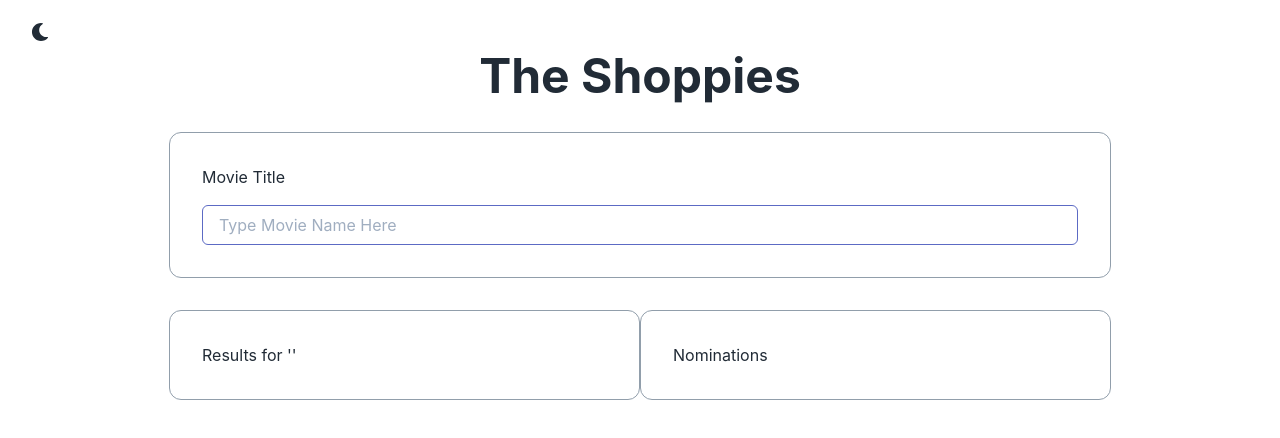
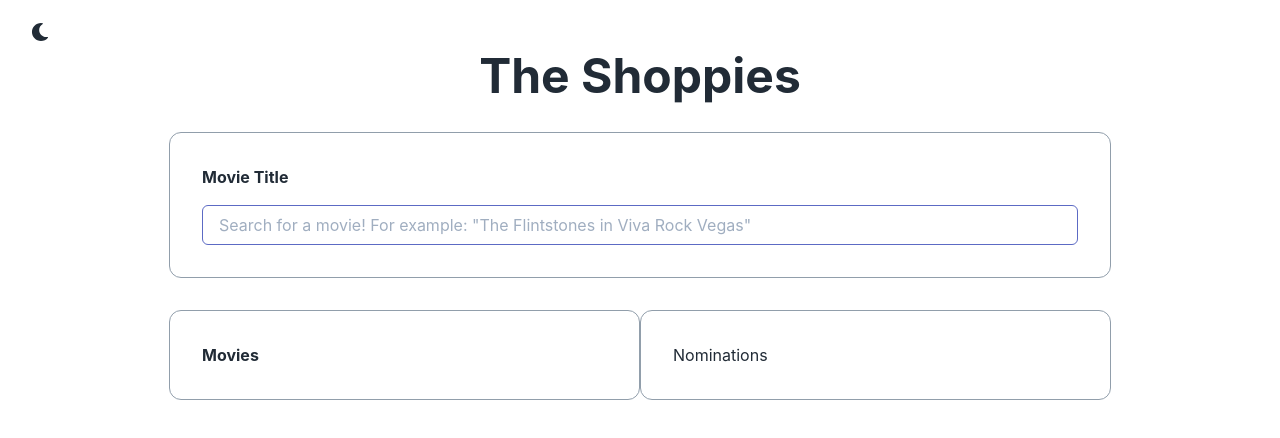
Before and after one commit to waterworth/the-shoppies, a React (Create React App) app: page / in a window 1280 px wide. Shown: the top 438 px of the page. Built offline with nearby package versions, Linux system fonts and the light colour scheme.

Commit message:
✨ Search movie by title added. Movie data presented in list

```diff
--- a/src/App.tsx
+++ b/src/App.tsx
@@ -1,23 +1,46 @@
-import * as React from 'react';
-import {
-  ChakraProvider,
-  Box,
-  Flex,
-  VStack,
-  Grid,
-  Heading,
-} from '@chakra-ui/react';
-import { theme } from './theme/theme';
+import { Box, ChakraProvider, Flex, Heading, VStack } from '@chakra-ui/react';
+import React, { ChangeEvent, useState } from 'react';
+import { QueryClient, QueryClientProvider, useQuery } from 'react-query';
 import { ReactQueryDevtools } from 'react-query/devtools';
 import { ColorModeSwitcher } from './components/ColorModeSwitcher/ColorModeSwitcher';
-import { QueryClient, QueryClientProvider } from 'react-query';
+import { Nominations } from './components/Nominations/Nominations';
+import { Results } from './components/Results/Results';
 import { Search } from './components/Search/Search';
-import { Results } from './components/Results/Results';
-import { Nominations } from './components/Nominations/Nominations';
+import { theme } from './theme/theme';
+import { MovieQueryFn } from './api/fetchMovie.js';
+import axios from 'axios';
 
-const queryClient = new QueryClient();
+interface AppProps {}
 
-export const App = () => (
+export interface MovieDetails {
+  Title: string;
+  Year: string;
+  imdbID: string;
+}
+
+const queryClient = new QueryClient({
+  defaultOptions: {
+    queries: {
+      queryFn: MovieQueryFn,
+    },
+  },
+});
+
+export const App: React.FC<AppProps> = () => {
+  const [input, setInput] = useState('');
+  const [movieList, setMovieList] = useState([]);
+  const handleChange = (e: ChangeEvent<HTMLInputElement>) => {
+    setInput(e?.target.value);
+
+    const fetchMovies = async () => {
+      const movies = await axios
+        .get(`http://www.omdbapi.com/?apikey=509bc2e&s=${input}`)
+        .then((res) => setMovieList(res.data.Search));
+    };
+    fetchMovies();
+  };
+
+  return (
     <QueryClientProvider client={queryClient}>
       <ChakraProvider theme={theme}>
         <Box>
@@ -27,9 +50,9 @@ export const App = () => (
               <Heading as='h1' size='2xl'>
                 The Shoppies
               </Heading>
-            <Search />
+              <Search onChange={handleChange} />
               <Flex w='100%' justify='space-between'>
-              <Results />
+                <Results movieList={movieList} />
                 <Nominations />
               </Flex>
             </VStack>
@@ -39,3 +62,4 @@ export const App = () => (
       <ReactQueryDevtools initialIsOpen={false} />
     </QueryClientProvider>
   );
+};
--- /dev/null
+++ b/src/components/Movie/Movie.tsx
@@ -0,0 +1,43 @@
+import {
+  Box,
+  Button,
+  Flex,
+  Heading,
+  Image,
+  Slide,
+  Modal,
+  ModalOverlay,
+  ModalContent,
+  ModalCloseButton,
+  ModalBody,
+  ModalHeader,
+  Text,
+  useDisclosure,
+} from '@chakra-ui/react';
+import React from 'react';
+import { MovieDetails } from '../../App';
+
+interface MovieProps {
+  movie: MovieDetails;
+}
+
+export const Movie: React.FC<MovieProps> = (props) => {
+  return (
+    <Flex py='8' justify='space-between' align='center'>
+      <Flex direction='column'>
+        <Heading size='s'>Title</Heading>
+        <Text>{props.movie.Title}</Text>
+        <Heading size='s'>Year of Release</Heading>
+        <Text>{props.movie.Year}</Text>
+      </Flex>
+      <Flex direction='column'>
+        <Button bg='yellow.lighter' color='yellow.text' mb='4'>
+          Get More Details
+        </Button>
+        <Button bg='green.lighter' color='green.text'>
+          Nominate
+        </Button>
+      </Flex>
+    </Flex>
+  );
+};
--- a/src/components/Results/Results.tsx
+++ b/src/components/Results/Results.tsx
@@ -1,17 +1,31 @@
 import React from 'react';
-import { Box, Text } from '@chakra-ui/react';
+import { Box, Heading, Text } from '@chakra-ui/react';
+import { useQuery, useQueryClient } from 'react-query';
+import axios from 'axios';
+import { v4 as uuid } from 'uuid';
+import { MovieDetails } from '../../App';
+import { Movie } from '../Movie/Movie';
 
-interface ResultsProps {}
+interface ResultsProps {
+  input?: string;
+  movieList?: MovieDetails[];
+}
 
-export const Results: React.FC<ResultsProps> = () => {
+export const Results: React.FC<ResultsProps> = ({ movieList }) => {
+  const queryClient = useQueryClient();
+  console.log(movieList);
   return (
     <Box
+      overflow='scroll'
       p='8'
       w='30rem'
       border='1px'
       borderRadius='xl'
       borderColor='ink.lightest'>
-      <Text>Results for ''</Text>
+      <Heading size='l'>Movies</Heading>
+      {movieList?.map((movie) => (
+        <Movie movie={movie} />
+      ))}
     </Box>
   );
 };
--- a/src/components/Search/Search.tsx
+++ b/src/components/Search/Search.tsx
@@ -1,20 +1,18 @@
 import {
   Box,
   Flex,
+  Heading,
   Input,
   InputGroup,
   InputLeftElement,
-  Text,
 } from '@chakra-ui/react';
-import React, { useState } from 'react';
-import { useQuery } from 'react-query';
+import React, { ChangeEventHandler } from 'react';
 
-interface SearchProps {}
+interface SearchProps {
+  onChange?: ChangeEventHandler<HTMLInputElement>;
+}
 
-export const Search: React.FC<SearchProps> = () => {
-  const [value, setValue] = useState('');
-  const handleChange = (e: any) => setValue(e.target.value);
-
+export const Search: React.FC<SearchProps> = ({ onChange }) => {
   return (
     <Box
       p='8'
@@ -24,15 +22,14 @@ export const Search: React.FC<SearchProps> = () => {
       w='100%'>
       <InputGroup>
         <Flex direction='column' align='flex-start' w='100%'>
-          <Text pb='4' color='ink.base'>
+          <Heading size='l' pb='4' color='ink.base'>
             Movie Title
-          </Text>
+          </Heading>
           <InputLeftElement pointerEvents='none' />
           <Input
+            onChange={onChange}
             borderColor='indigo.base'
-            value={value}
-            onChange={handleChange}
-            placeholder='Type Movie Name Here'
+            placeholder='Search for a movie! For example: "The Flintstones in Viva Rock Vegas"'
           />
         </Flex>
       </InputGroup>
```
Lines whose indentation alone changed are shown as unchanged.
